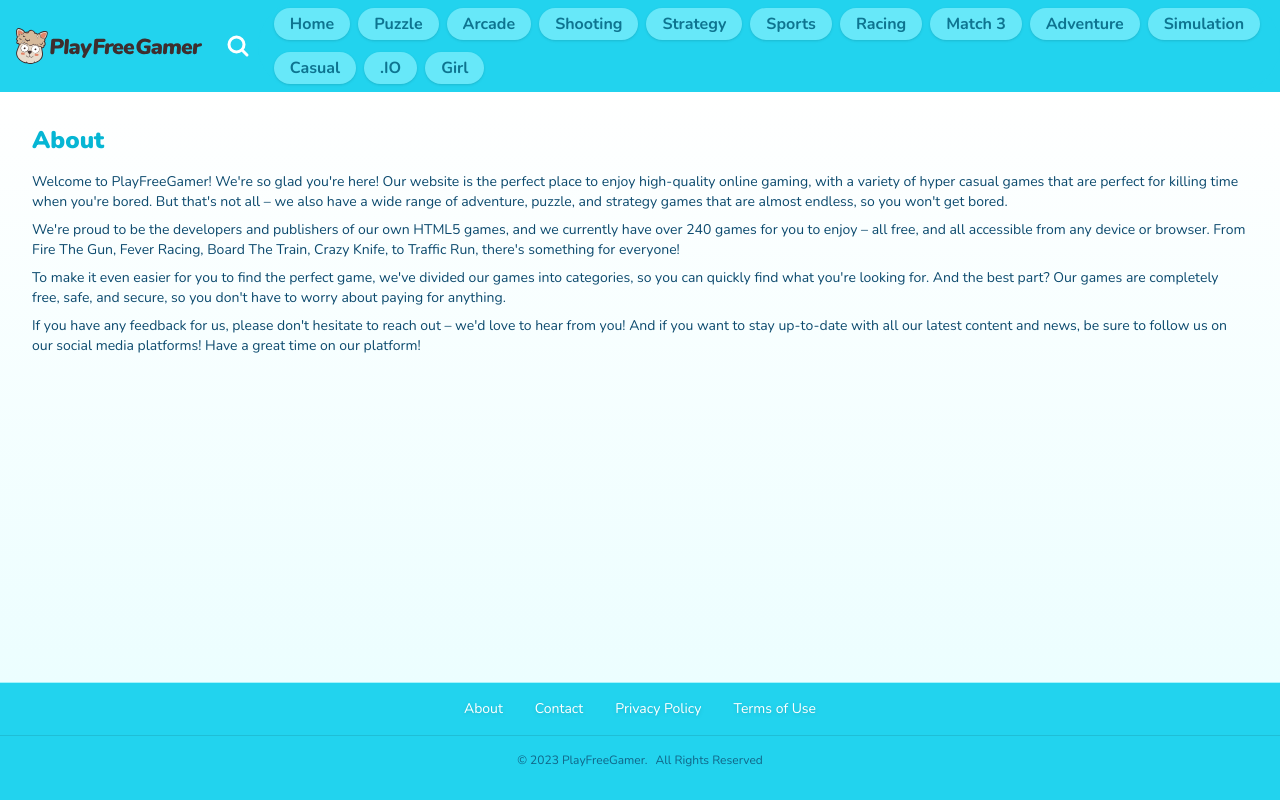
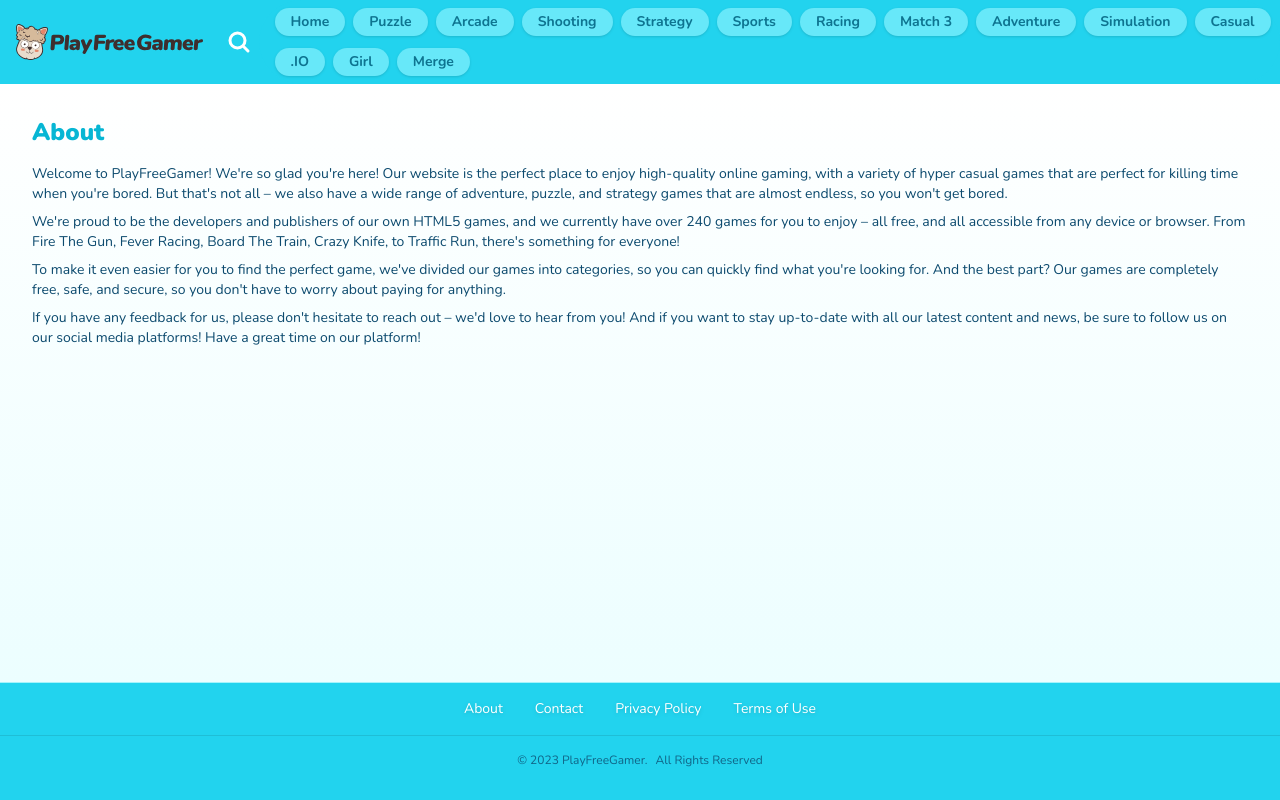
Before and after one commit to zengtai/playfreegamer-com-static-html, a Next.js app: page /about in a window 1280 px wide. Built offline with nearby package versions, Linux system fonts and the light colour scheme.

Commit message:
修改导航；隐藏没有公开游戏的分类

```diff
--- a/components/Navbar.js
+++ b/components/Navbar.js
@@ -66,6 +66,14 @@ export default function Navbar({ menuOpen, setMenuState }) {
       text: `Girl`,
       link: `/category/girl/`,
     },
+    // {
+    //   text: `Action`,
+    //   link: `/category/action/`,
+    // },
+    {
+      text: `Merge`,
+      link: `/category/merge/`,
+    },
   ];
 
   useEffect(() => {
--- a/components/SearchPanel.js
+++ b/components/SearchPanel.js
@@ -16,8 +16,8 @@ export default function SearchPanel({ isShow, updateState }) {
   console.log(
     `searchData: `,
     JSON.stringify(
-      searchData.data
-        .map(
+      searchData?.data
+        ?.map(
           (i) =>
             `/${i.appid.toLowerCase()} /${
               i.slug
--- a/pages/category/[slug]/[page].js
+++ b/pages/category/[slug]/[page].js
@@ -93,6 +93,7 @@ export async function getStaticPaths() {
 
   for (const slug of slugs) {
     const total = await getTotalCount(slug); // 当前分类下的游戏总数
+    // if (total < 1) return; // 如果没有游戏则不生成路径
     const pageCount = Math.ceil(total / PER_PAGE);
     const tmp = Array.from({ length: pageCount }, (_, index) => ({
       params: { slug, page: `${index + 2}` },
--- a/styles/globals.css
+++ b/styles/globals.css
@@ -22,7 +22,7 @@
 }
 
 .navbar {
-  @apply absolute left-0 top-16 z-10 flex-col justify-between rounded-b-3xl bg-cyan-400 p-2 xl:static xl:flex xl:flex-row xl:rounded-full;
+  @apply absolute left-0 top-16 z-10 flex-col justify-between rounded-b-3xl bg-cyan-400 p-2 xl:static xl:flex xl:flex-row xl:rounded-full xl:text-sm;
 }
 
 .navbar-list {
```
Also changed, not shown: lib/api.js, 1 other file (tests, documents, lock files or other folders).
